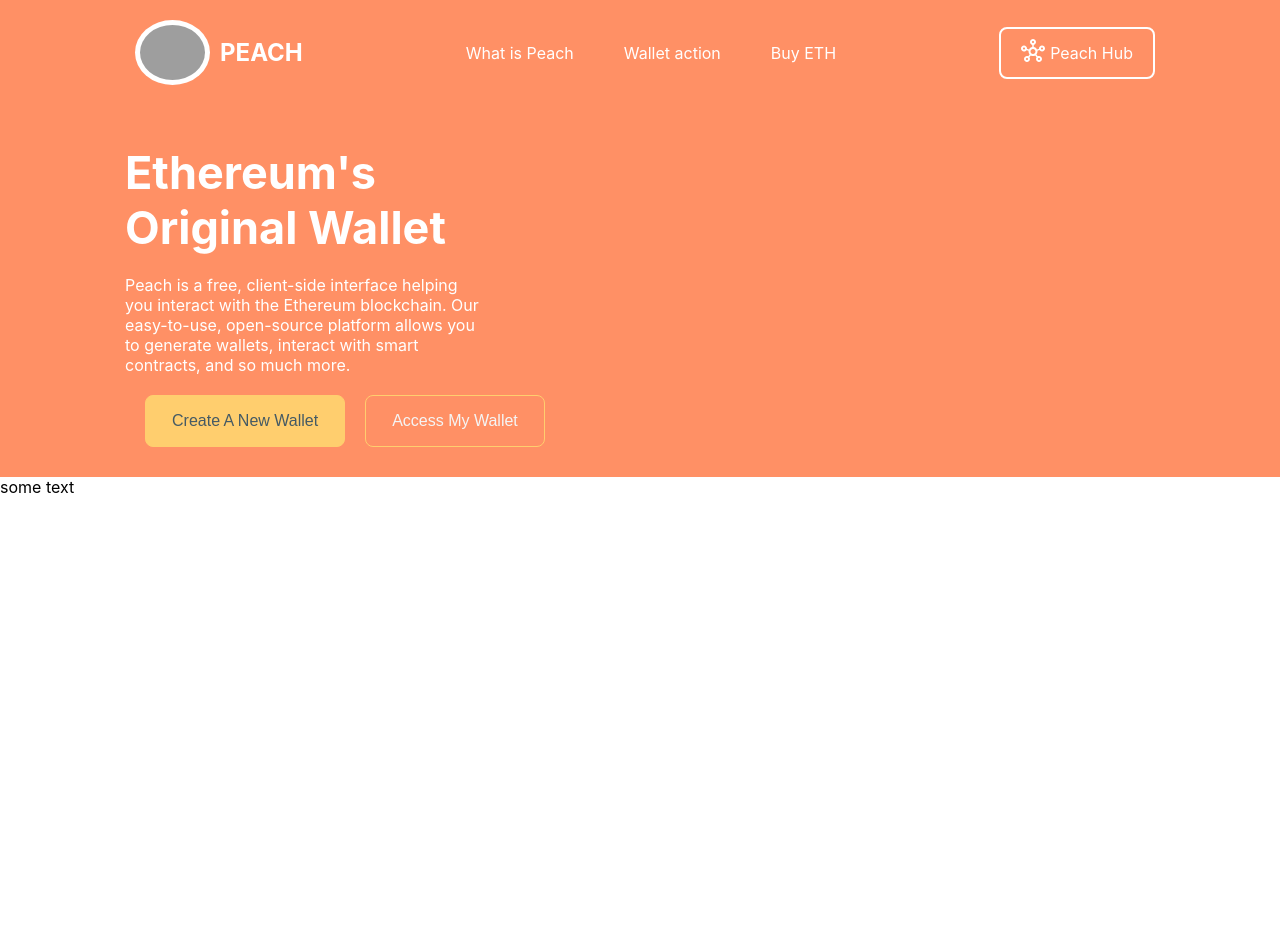
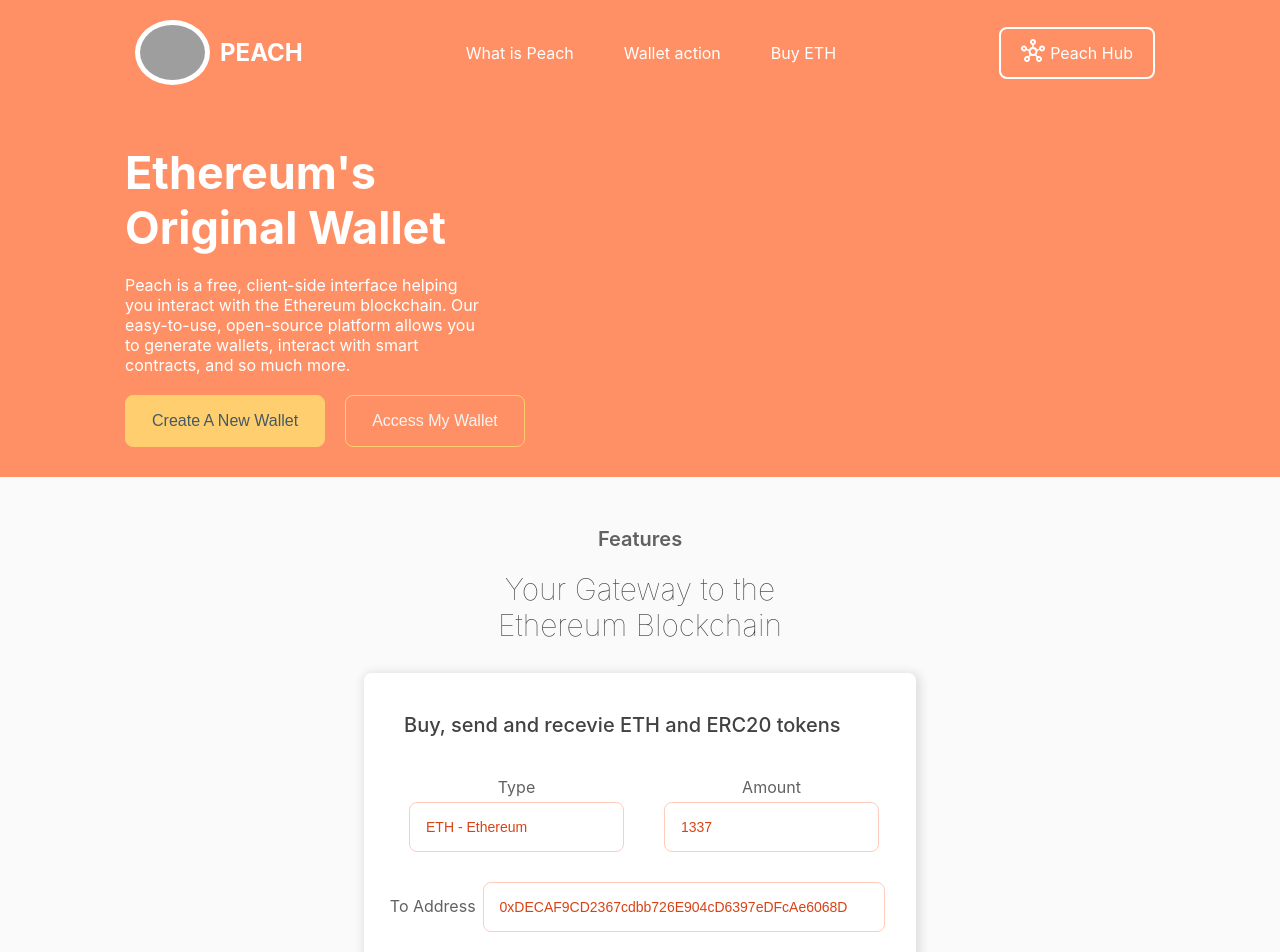
Before and after one commit to chuberacroi412/crypto-wallet-fe, a React (Create React App) app: page / in a window 1280 px wide. Shown: the top 952 px of the page. Before the commit the page ends 800 px from the top, so only its background shows below. Built offline with nearby package versions, Linux system fonts and the light colour scheme; grey boxes are pictures that could not be loaded.

Commit message:
update home page

```diff
--- a/src/App.js
+++ b/src/App.js
@@ -1,12 +1,11 @@
 
 import './App.css';
-import Banner from './components/banner/Banner';
+import Home from './pages/home/Home';
 
 function App() {
   return (
     <div>
-      <Banner/>
-      <p>some text</p>
+      <Home/>
     </div>
   );
 }
--- a/src/components/banner/Banner.css
+++ b/src/components/banner/Banner.css
@@ -51,7 +51,7 @@
 .banner-button-action {
     display: flex;
     column-gap: 20px;
-    margin: 20px;
+    margin: 20px 0px;
 }
 
 .banner-button {
--- /dev/null
+++ b/src/pages/home/Home.css
@@ -0,0 +1,73 @@
+.home-features {
+    display: flex;
+    flex-direction: column;
+    width: 100%;
+    text-align: center;
+    padding: 30px 0;
+    background-color: #FAFAFA;
+}
+
+.home-feature-text {
+    font-size: 20px;
+    font-weight: 600;
+    margin: 20px 0;
+    color: #616161;
+}
+
+.home-feature-title {
+    font-size: 30px;
+    font-weight: 100;
+    color: #424242;
+    margin-bottom: 20px;
+}
+
+.home-example-dialog {
+    width: 40%;
+    margin: 10px auto;
+    background-color: white;
+    padding: 20px 20px;
+    padding-bottom: 40px;
+    border-radius: 8px;
+    box-shadow: 2px 2px 10px 3px #E0E0E0;
+}
+
+.home-example-dialog-title {
+    margin: 20px;
+    color: #424242;
+    font-size: 20px;
+    text-align: left;
+    font-weight: 500;
+}
+
+.home-example-dialog-address {
+    width: 100%;
+}
+
+.home-example-dialog-item {
+    display: flex;
+    column-gap: 30px;
+    padding : 20px;
+}
+
+.home-example-dialog-address > input {
+    width: 72%;
+    margin-left: 7px;
+}
+
+p {
+    margin: 0;
+}
+
+input {
+    color : #D84315;
+    font-size: 14px;
+    font-weight: lighter ;
+    padding: 16px ;
+    border-radius: 8px;
+    border: 1px solid #FFCCBC;
+    margin: 5px;
+}
+
+label {
+    color: #616161
+}
--- /dev/null
+++ b/src/pages/home/Home.js
@@ -0,0 +1,31 @@
+import './Home.css'
+import Banner from "../../components/banner/Banner";
+
+export default function Home() {
+    return (
+        <div>
+            <Banner/>
+            <section className='home-features'>
+                <p className='home-feature-text'>Features</p>
+                <p className='home-feature-title'>Your Gateway to the <br/> Ethereum Blockchain</p>
+                <div className='home-example-dialog'>
+                    <p className='home-example-dialog-title'>Buy, send and recevie ETH and ERC20 tokens</p>
+                    <div className='home-example-dialog-item'>
+                        <div>
+                            <label htmlFor='type'>Type</label>
+                            <input id='type' value='ETH - Ethereum' readOnly />
+                        </div>
+                        <div>
+                            <label htmlFor='amount'>Amount</label>
+                            <input id='amount' value='1337' readOnly />
+                        </div>
+                    </div>
+                    <div className='home-example-dialog-address'>
+                        <label htmlFor='address'>To Address</label>
+                        <input id='address' value='0xDECAF9CD2367cdbb726E904cD6397eDFcAe6068D' readOnly />
+                    </div>
+                </div>
+            </section>
+        </div>
+    )
+}
```
